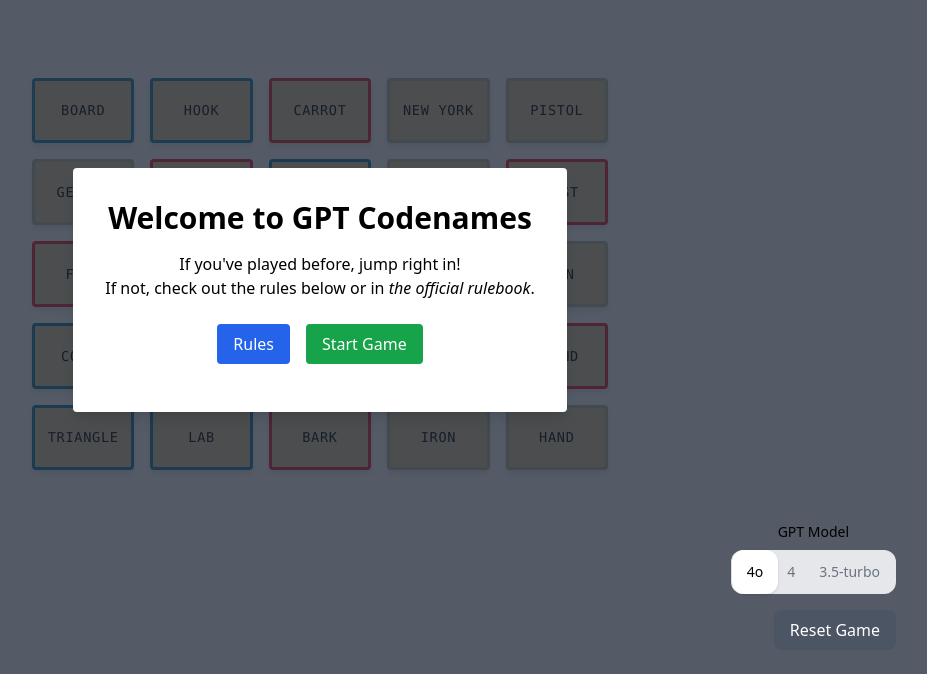
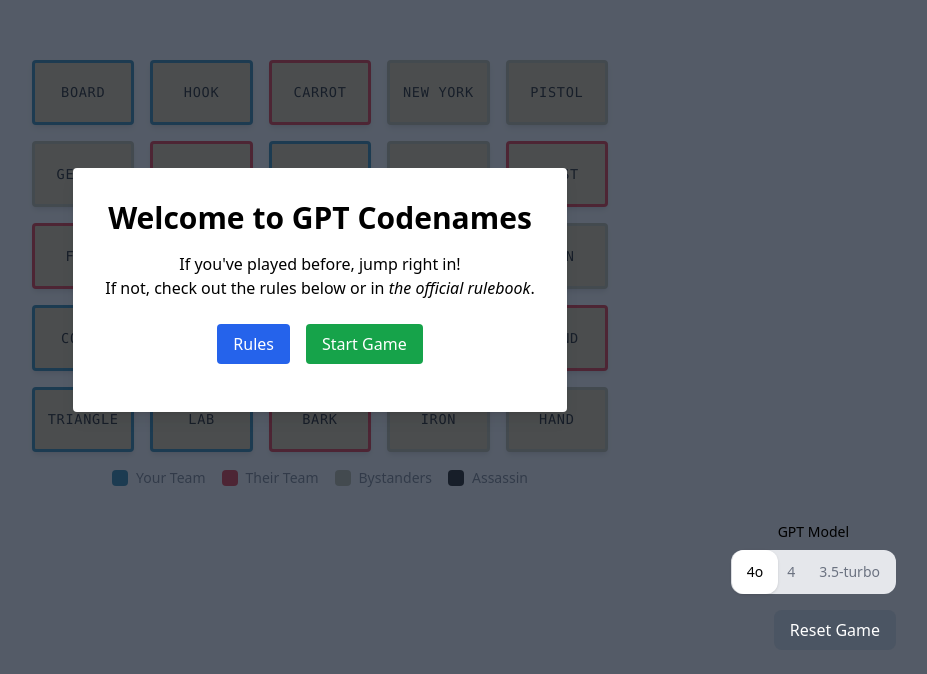
Before and after one commit to atwooddc/gpt-codenames, a React (Create React App) app: page / in a window 1280 px wide. Shown: the part 110-784 px from the top of the page, without its empty margins (320-1247 px from the left). Built offline with nearby package versions, Linux system fonts and the light colour scheme.

Commit message:
added legend and card animations

```diff
--- a/src/App.js
+++ b/src/App.js
@@ -6,7 +6,7 @@
 import ClueInput from "./components/ClueInput";
 import ModelSelector from "./components/ModelSelector";
 import GameMessage from "./components/GameMessage";
-import Switch from "./components/Switch";
+import Legend from "./components/Legend";
 import { loadWords } from "./utils/loadWords";
 import { fetchAPI } from "./utils/fetchAPI";
 import { toTitleCase } from "./utils/toTitleCase";
@@ -21,7 +21,6 @@
 
     const [model, setModel] = useState("gpt-4o");
     const [explanation, setExplanation] = useState("");
-    const [useExplanation, setUseExplanation] = useState(true);
 
     const [currentGuess, setCurrentGuess] = useState("");
     const [guessQueue, setGuessQueue] = useState([]);
@@ -34,6 +33,16 @@
     const [confirmReset, setConfirmReset] = useState(false);
     const [gameOver, setGameOver] = useState(false);
     const [gameResult, setGameResult] = useState(""); // 'win' or 'lose'
+
+    const [hoveredTeam, setHoveredTeam] = useState(null);
+
+    const handleCardHover = (team) => {
+        setHoveredTeam(team);
+    };
+
+    const handleCardHoverEnd = () => {
+        setHoveredTeam(null);
+    };
 
     const fetchWords = async () => {
         const gameWords = await loadWords();
@@ -83,7 +92,7 @@
 
         const data = await fetchAPI(
             `http://localhost:3001/gpt-field-operative?model=${model}&explanation=${
-                useExplanation ? 1 : 0
+                true ? 1 : 0
             }`,
             "POST",
             body
@@ -298,16 +307,24 @@
         return wordObj ? wordObj.team : null;
     };
 
-    const toggleUseExplanation = () => setUseExplanation(!useExplanation);
-
     return (
         <div className="min-h-screen bg-gray-100 flex flex-col justify-center items-center">
             <div
                 className="grid-container flex justify-center items-center w-full"
                 style={{ maxWidth: "45vw" }}
             >
-                {words.length > 0 ? <Grid words={words} /> : <p>Loading...</p>}
+                {words.length > 0 ? (
+                    <Grid
+                        words={words}
+                        onCardHover={handleCardHover}
+                        onCardHoverEnd={handleCardHoverEnd}
+                        hoveredTeam={hoveredTeam}
+                    />
+                ) : (
+                    <p>Loading...</p>
+                )}
             </div>
+            <Legend setHoveredTeam={setHoveredTeam} />
             <div className="interaction-box flex flex-col items-center justify-center w-full mt-8">
                 <GameMessage
                     gameMessage={gameMessage}
@@ -339,11 +356,6 @@
                 )}
             </div>
             <div className="absolute bottom-10 right-16 flex flex-col items-end space-y-4 ">
-                {/* <Switch
-                    label={"Explain guesses"}
-                    enabled={useExplanation}
-                    toggle={toggleUseExplanation}
-                /> */}
                 <ModelSelector model={model} setModel={setModel} />
                 <button
                     className={`rounded-lg px-4 py-2 ${
--- /dev/null
+++ b/src/components/Card.css
@@ -0,0 +1,30 @@
+.card {
+    position: relative;
+    overflow: hidden; /* Ensure the shimmer effect stays within the card */
+}
+
+.shimmer::before {
+    content: "";
+    position: absolute;
+    top: 0;
+    left: -150%;
+    width: 150%;
+    height: 100%;
+    background: linear-gradient(
+        to right,
+        rgba(255, 255, 255, 0) 0%,
+        rgba(255, 255, 255, 0.3) 50%,
+        rgba(255, 255, 255, 0) 100%
+    );
+    animation: shimmer 3s infinite;
+    z-index: 1; /* Ensures it stays above the card content */
+}
+
+@keyframes shimmer {
+    0% {
+        transform: translateX(-100%);
+    }
+    100% {
+        transform: translateX(200%);
+    }
+}
--- a/src/components/Card.js
+++ b/src/components/Card.js
@@ -1,15 +1,19 @@
-import { React } from "react";
+import React from "react";
+import "./Card.css";
 
-const Card = ({ wordObj }) => {
+const Card = ({ wordObj, onHover, onHoverEnd, isHovered }) => {
     const getBackgroundColor = () => {
         if (wordObj.isGuessed) {
             switch (wordObj.team) {
                 case "user":
                     return "#17739e";
+                    // return "#458fb1"; // lighter hue
                 case "computer":
                     return "#d81c2c";
+                    // return "#e04956"; // lighter hue
                 case "bystander":
                     return "#aeae99";
+                    // return "#bebead"; // lighter hue
                 default:
                     return "darkgrey";
             }
@@ -35,24 +39,21 @@
 
     return (
         <div
-            className={`flex items-center justify-center font-mono
+            onMouseEnter={() => onHover(wordObj.team)}
+            onMouseLeave={onHoverEnd}
+            className={`card flex items-center justify-center font-mono
                   tracking-wider text-black uppercase
                   rounded shadow-md transition-transform
-                  ${!wordObj.isGuessed ? "hover:scale-105" : ""}
-                  ${wordObj.isGuessed ? "text-black/30" : ""}`}
+                  ${wordObj.isGuessed ? "text-black/30" : ""}
+                  ${isHovered ? "shimmer scale-105" : ""}`}
             style={{
                 aspectRatio: "67 / 43",
                 backgroundColor: getBackgroundColor(),
                 borderColor: getBorderColor(),
                 borderWidth: `${wordObj.isGuessed ? "0px" : "3px"}`,
                 borderRadius: "4px",
-                boxShadow: "0 4px 6px rgba(0, 0, 0, 0.1)",
-                display: "flex",
-                alignItems: "center",
-                justifyContent: "center",
                 textAlign: "center",
                 fontSize: "clamp(0.5rem, 1.5vw, 0.85rem)",
-                // fontWeight: "bold",
                 textTransform: "uppercase",
             }}
         >
--- a/src/components/GameMessage.js
+++ b/src/components/GameMessage.js
@@ -1,9 +1,8 @@
-import { React, useState } from "react";
+import React from "react";
 import { GrCircleQuestion } from "react-icons/gr";
 import "./GameMessage.css";
 
 const GameMessage = ({ gameMessage, currentGuess, guessTeam, explanation }) => {
-    const [questionHover, setQuestionHover] = useState(false);
 
     const getBorderColor = () => {
         switch (guessTeam) {
--- a/src/components/Grid.js
+++ b/src/components/Grid.js
@@ -1,13 +1,16 @@
-import { React } from "react";
+import React from "react";
 import Card from "./Card";
 
-const Grid = ({ words }) => {
+const Grid = ({ words, onCardHover, onCardHoverEnd, hoveredTeam }) => {
     return (
         <div className="grid grid-cols-5 gap-2 sm:gap-2 md:gap-3 lg:gap-4 w-full">
             {words.map((wordObj, index) => (
                 <Card
                     key={index}
                     wordObj={wordObj}
+                    onHover={onCardHover}
+                    onHoverEnd={onCardHoverEnd}
+                    isHovered={hoveredTeam === wordObj.team && !wordObj.isGuessed}
                 />
             ))}
         </div>
--- /dev/null
+++ b/src/components/Legend.js
@@ -0,0 +1,31 @@
+import React from "react";
+
+const Legend = ({ setHoveredTeam }) => {
+    const teams = [
+        { color: "#17739e", label: "Your Team", team: "user" },
+        { color: "#d81c2c", label: "Their Team", team: "computer" },
+        { color: "#aeae99", label: "Bystanders", team: "bystander" },
+        { color: "black", label: "Assassin", team: "assassin" },
+    ];
+
+    return (
+        <div className="flex space-x-4 mt-4">
+            {teams.map(({ color, label, team }) => (
+                <div
+                    key={team}
+                    className="flex items-center space-x-2 cursor-default"
+                    onMouseEnter={() => setHoveredTeam(team)}
+                    onMouseLeave={() => setHoveredTeam(null)}
+                >
+                    <div
+                        style={{ backgroundColor: color }}
+                        className="w-4 h-4 rounded"
+                    ></div>
+                    <span className= "text-gray-500 text-sm">{label}</span>
+                </div>
+            ))}
+        </div>
+    );
+};
+
+export default Legend;
```
